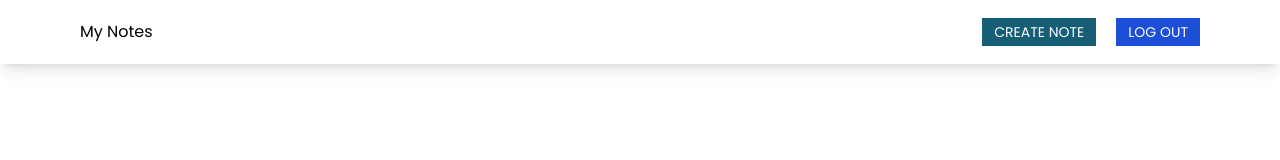
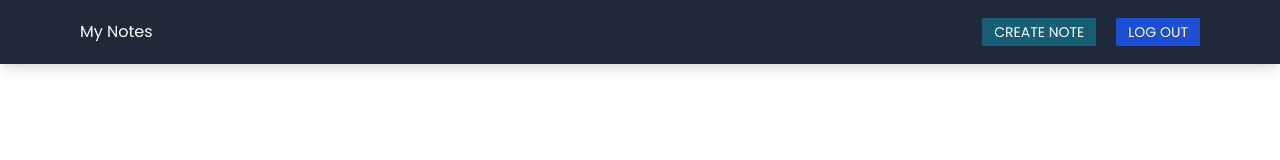
Before and after one commit to Thanisthani/Notes_mgt_System, a React (Create React App) app in the folder client/: page /home/1 in a window 1280 px wide. Shown: the top 160 px of the page. Built offline with nearby package versions, Linux system fonts and the light colour scheme; no server answers.

Commit message:
Modify home header style

```diff
--- a/client/src/components/CreateUser/CreateForm.jsx
+++ b/client/src/components/CreateUser/CreateForm.jsx
@@ -13,7 +13,7 @@
 
     const onSubmit = async (values) => {
         await api.register(values).then(() => {
-            navigate("/dashboard/1");
+            navigate("/dashboard");
         })
 
     }
--- a/client/src/components/Dashboard/Header.jsx
+++ b/client/src/components/Dashboard/Header.jsx
@@ -17,7 +17,7 @@
       <div className='w-full h-16 flex justify-between bg-gray-800 items-center overflow-hidden shadow-lg px-20'>
           <h1 className='text-white'>Admin Dashboard</h1>
           <div className='flex '>
-          <Link to="/user"><div className='uppercase  text-white text-sm bg-blue-700 py-1 px-3 mr-6'>Create User account</div></Link>
+          <Link to="/user"><div className='uppercase  text-white text-sm bg-cyan-800 py-1 px-3 mr-6'>Create User account</div></Link>
           <button className='uppercase  text-white text-sm bg-blue-700 py-1 px-3' onClick={logOut}>Log out </button>
           </div>
             </div>
--- a/client/src/components/Home/Header.jsx
+++ b/client/src/components/Home/Header.jsx
@@ -12,8 +12,8 @@
 
   }
   return (
-    <div className='w-full h-16 flex justify-between items-center overflow-hidden shadow-lg px-20'>
-      <h1>My Notes</h1>
+    <div className='w-full h-16 flex bg-gray-800 justify-between items-center overflow-hidden shadow-lg px-20'>
+      <h1 className='text-white'>My Notes</h1>
       <div className='flex'>
         <Link to="/create"><div className='uppercase  text-white text-sm bg-cyan-800 py-1 px-3 mx-5'>Create Note </div></Link>
         <button className='uppercase  text-white text-sm bg-blue-700 py-1 px-3' onClick={logOut}>Log out </button>
--- a/client/src/components/Login/LoginForm.jsx
+++ b/client/src/components/Login/LoginForm.jsx
@@ -25,7 +25,7 @@
       {
           if (response.data.user.accountType === "Admin")
           {
-              navigate("/dashboard/1");
+              navigate("/dashboard");
           }
           else {
               navigate("/home/1");
```
Also changed, not shown: 1 other file (tests, documents, lock files or other folders).
